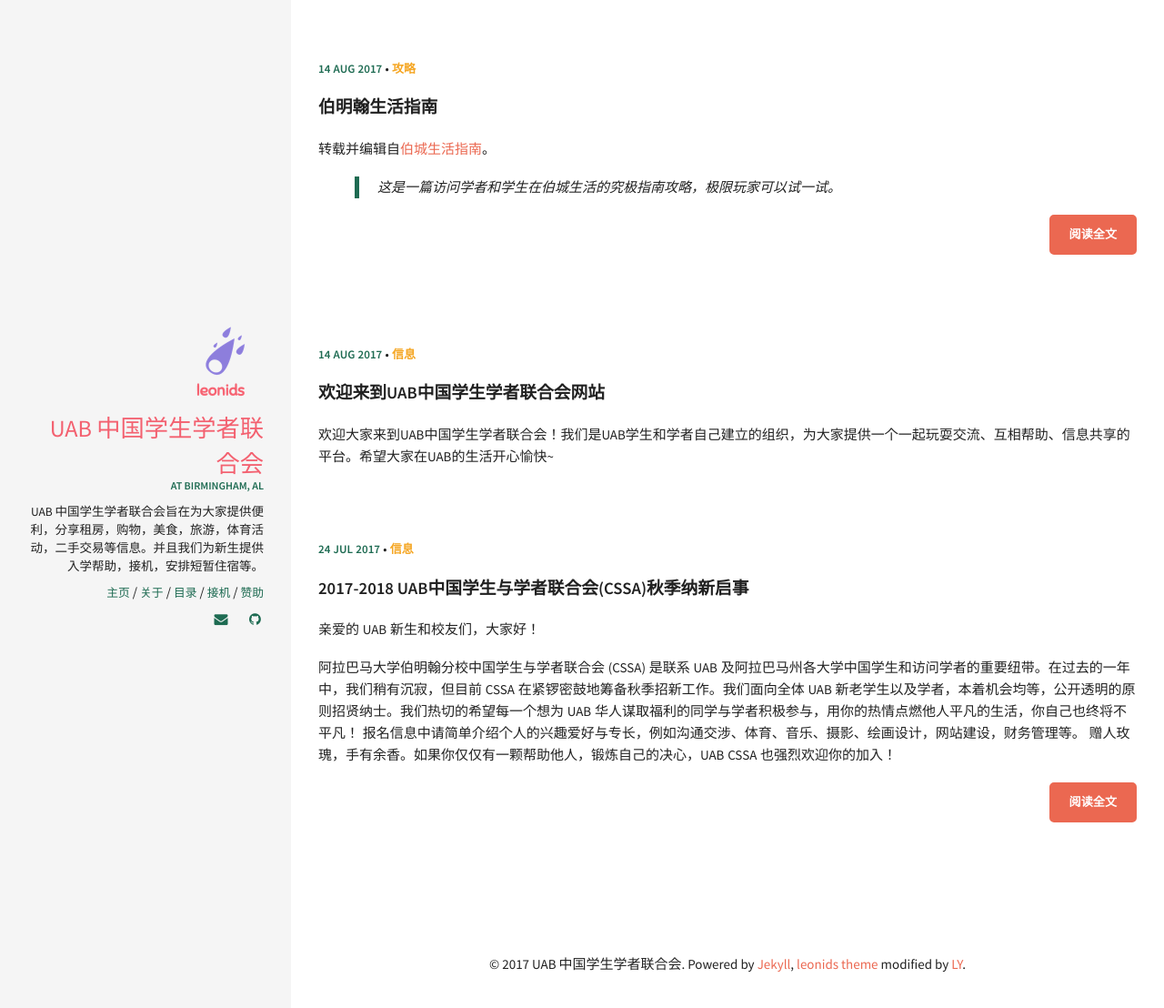
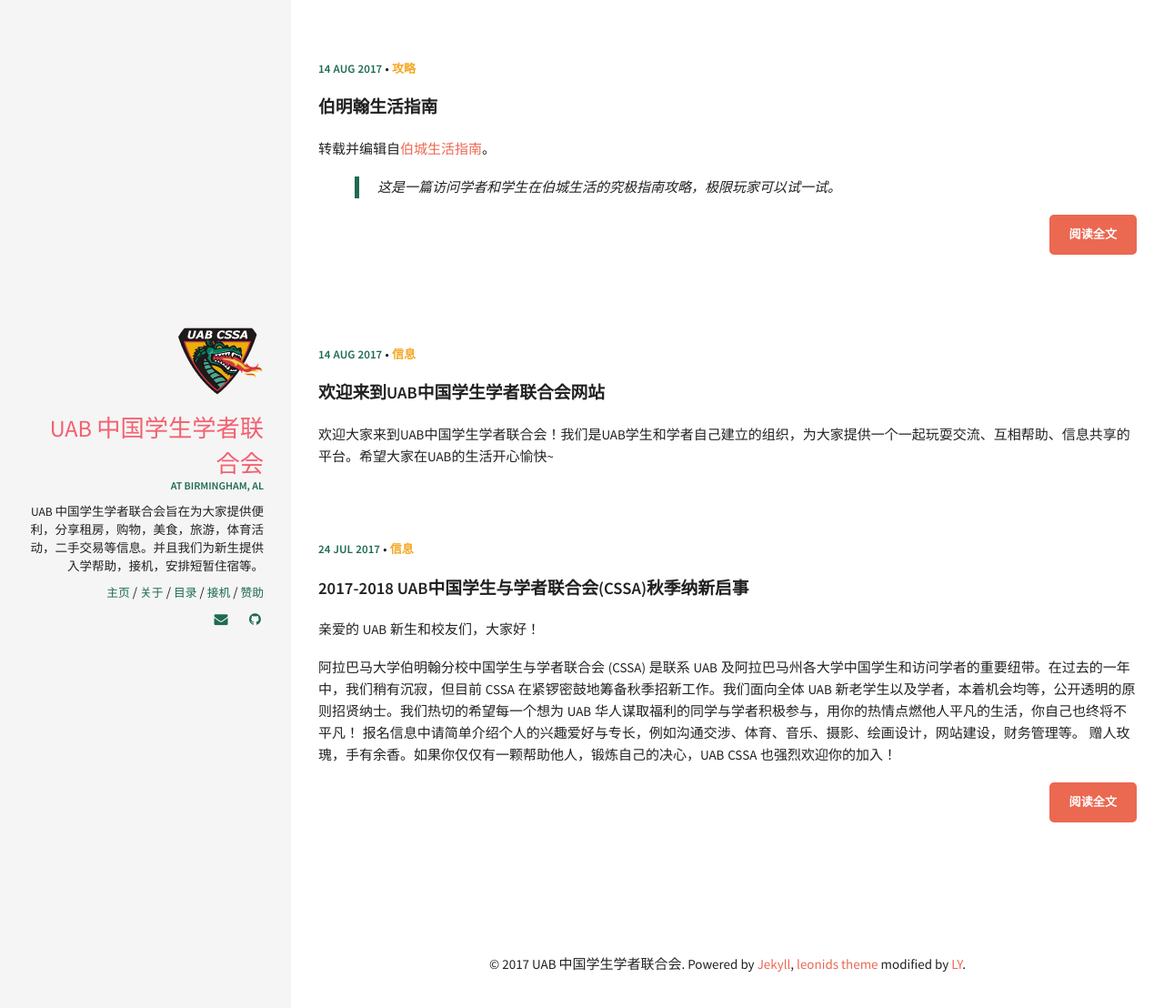
Before and after one commit to sctongye/uabcssa.github.io, a Jekyll site: the page built from index.html, in a window 1280 px wide. Shown: the top 1108 px of the page at 91% size. Built offline with Jekyll 4.4.1, drawn with Linux system fonts in a browser that asks for light colours.

Commit message:
change favicon and logo

```diff
--- a/_config.yml
+++ b/_config.yml
@@ -34,7 +34,7 @@ kramdown:
 #
 owner:
   name: UAB 中国学生学者联合会
-  avatar: leonids-logo.png
+  avatar: UABCSSA_logo.png
   job: "at Birmingham, AL"
   bio: "UAB 中国学生学者联合会旨在为大家提供便利，分享租房，购物，美食，旅游，体育活动，二手交易等信息。并且我们为新生提供入学帮助，接机，安排短暂住宿等。"
   email: cssauab@gmail.com
```
Also changed, not shown: favicon.ico, favicon.png, img/UABCSSA_logo.png (added), img/avatar.jpg (deleted), img/leonids-logo.png (deleted), 1 other file.
